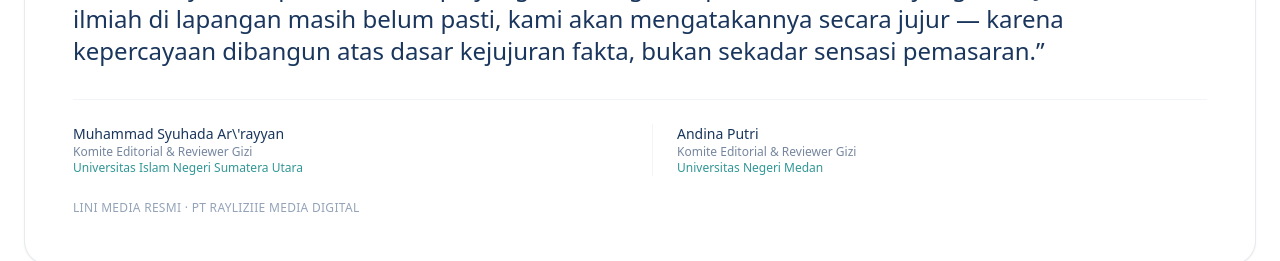
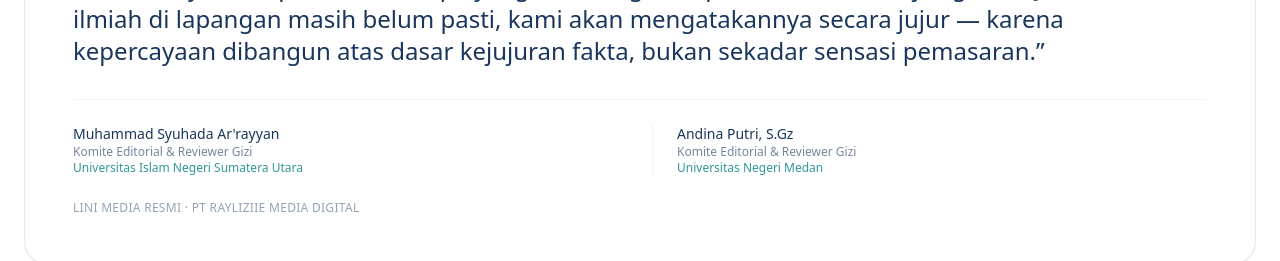
Before and after one commit to MrOlee/nutrisidietmu, a React (Vite) app: page / in a window 1280 px wide. Shown: the part 4500-4761 px from the top of the page. Built offline with nearby package versions, Linux system fonts and the light colour scheme.

Commit message:
Update reviewer names with full titles

```diff
--- a/src/HomePage.jsx
+++ b/src/HomePage.jsx
@@ -353,12 +353,12 @@ const HomePage = () => {
                             {/* Pembagian Tim Reviewer / Editor */}
                             <div className="mt-8 grid gap-6 border-t border-slate-100 pt-6 sm:grid-cols-2">
                                 <div>
-                                    <p className="text-sm font-700 text-[#1A365D]">Muhammad Syuhada Ar\'rayyan</p>
+                                    <p className="text-sm font-700 text-[#1A365D]">Muhammad Syuhada Ar'rayyan</p>
                                     <p className="text-xs text-[#1A365D]/60">Komite Editorial & Reviewer Gizi</p>
                                     <p className="text-xs font-500 text-[#319795]">Universitas Islam Negeri Sumatera Utara</p>
                                 </div>
                                 <div className="border-l-0 pt-4 sm:pt-0 sm:border-l sm:pl-6 border-slate-100">
-                                    <p className="text-sm font-700 text-[#1A365D]">Andina Putri</p>
+                                    <p className="text-sm font-700 text-[#1A365D]">Andina Putri, S.Gz</p>
                                     <p className="text-xs text-[#1A365D]/60">Komite Editorial & Reviewer Gizi</p>
                                     <p className="text-xs font-500 text-[#319795]">Universitas Negeri Medan</p>
                                 </div>
```
